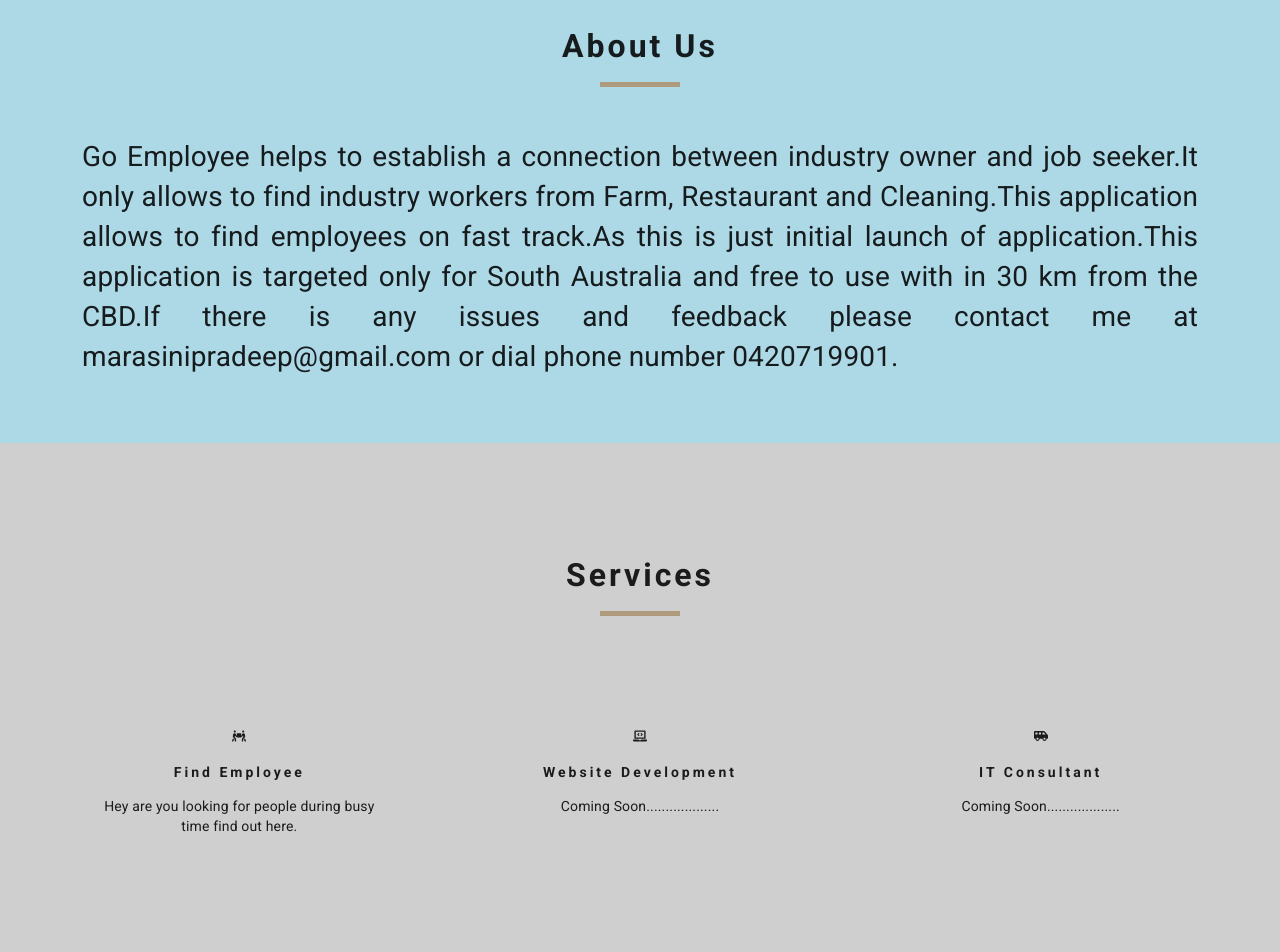
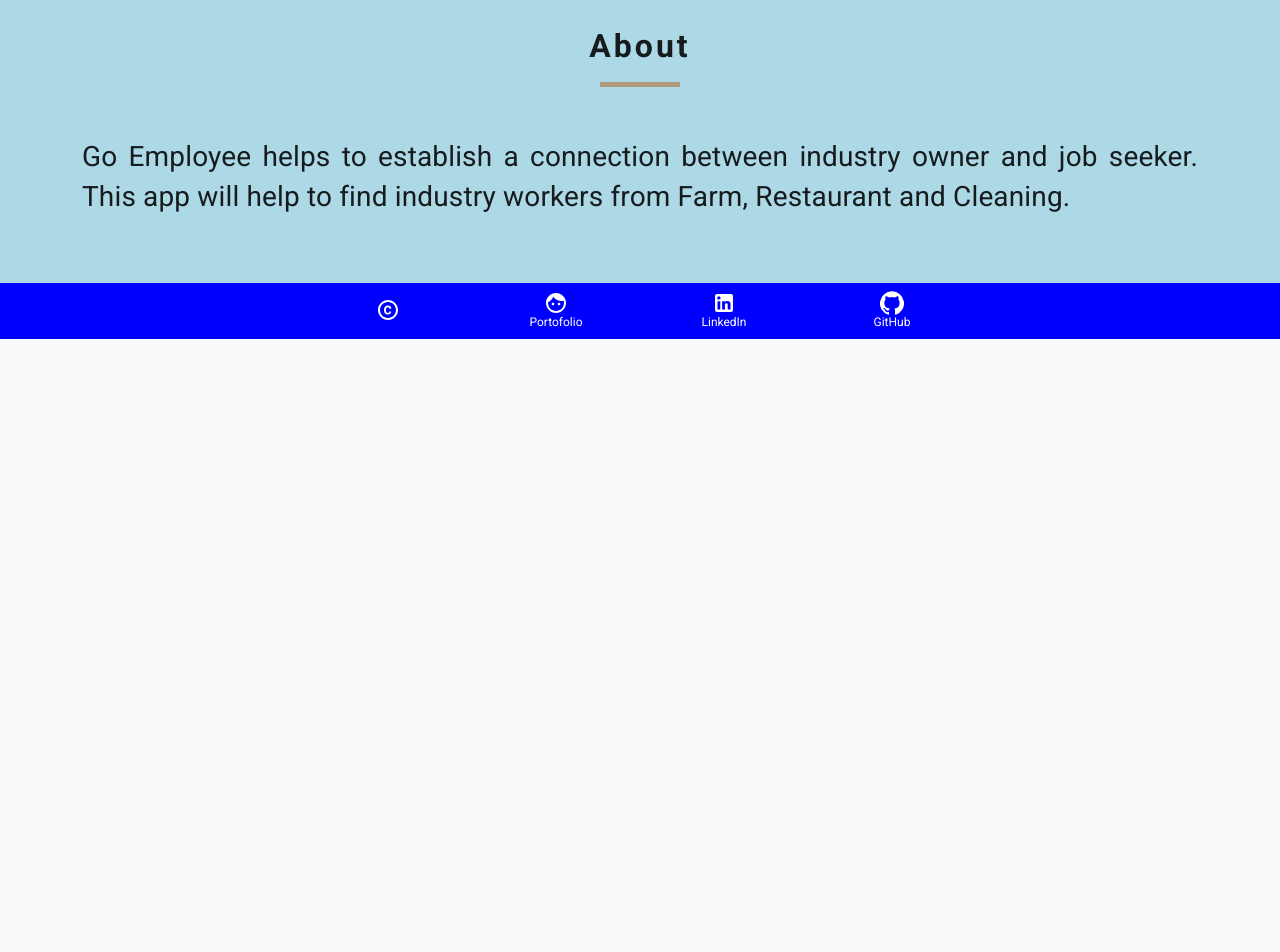
Before and after one commit to marasinipradeep/Go-Employee, a React (Create React App) app in the folder client/: page / in a window 1280 px wide. Shown: the part 820-1772 px from the top of the page. After the commit the page ends 1159 px from the top, so only its background shows below. Built offline with nearby package versions, Linux system fonts and the light colour scheme.

Commit message:
#Removed services from homepage and edited About.

```diff
--- a/client/src/HomeComponents/AboutUs/AboutUs.js
+++ b/client/src/HomeComponents/AboutUs/AboutUs.js
@@ -12,14 +12,14 @@
     const [state, setState] = useState({
         aboutus: [
             {
-                info: 'Go Employee helps to establish a connection between industry owner and job seeker.It only allows to find industry workers from Farm, Restaurant and Cleaning.This application allows to find employees on fast track.As this is just initial launch of application.This application is targeted only for South Australia and free to use with in 30 km from the CBD.If there is any issues and feedback please contact me at marasinipradeep@gmail.com or dial phone number 0420719901.'
+                info: 'Go Employee helps to establish a connection between industry owner and job seeker. This app will help to find industry workers from Farm, Restaurant and Cleaning.'
             },
         ]
     })
 
     return (
         <section className="aboutus ">
-            <Title title="About Us" />
+            <Title title="About" />
             <div className="aboutus-center">
                 {state.aboutus.map((item, index) => {
                     return (
--- a/client/src/Pages/HomePage/Home.js
+++ b/client/src/Pages/HomePage/Home.js
@@ -33,9 +33,9 @@
             <Grid item sm={12}>
                 <AboutUs />
             </Grid>
-            <Grid item sm={12}>
+            {/* <Grid item sm={12}>
                 <Services />
-            </Grid>
+            </Grid> */}
             <Grid item sm={12}>
                 <Footer />
             </Grid>
```
Also changed, not shown: client/public/rbbAppreciationLetter.jpeg (added).
